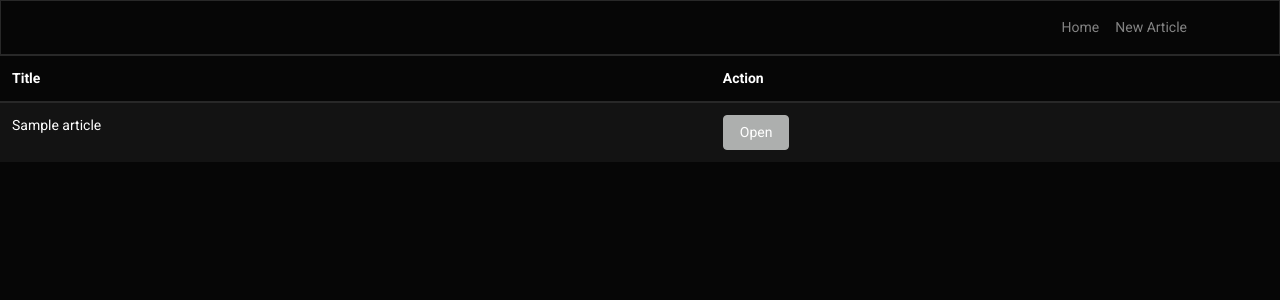
After one commit to Javellin01/symfony-demo, a Symfony app: template symphart/templates/articles/index.html.twig in a window 1280 px wide. The commit adds this page. Shown: the top 300 px of the page. Run offline with Twig, Linux system fonts and the light colour scheme; the template is opened without the code that fills it: most values are stand-ins (such as "Sample title", 1, 10 or a date in 2020); some libraries are stand-ins or nearby versions.

Commit message:
Stage 1 completed

```diff
--- a/symphart/config/bundles.php
+++ b/symphart/config/bundles.php
@@ -2,4 +2,7 @@
 
 return [
     Symfony\Bundle\FrameworkBundle\FrameworkBundle::class => ['all' => true],
+    Sensio\Bundle\FrameworkExtraBundle\SensioFrameworkExtraBundle::class => ['all' => true],
+    Symfony\Bundle\TwigBundle\TwigBundle::class => ['all' => true],
+    Twig\Extra\TwigExtraBundle\TwigExtraBundle::class => ['all' => true],
 ];
--- a/symphart/config/routes.yaml
+++ b/symphart/config/routes.yaml
@@ -1,3 +1,3 @@
 #index:
 #    path: /
-#    controller: App\Controller\DefaultController::index
+#    controller: App\Controller\ArticleController::index
--- a/symphart/public/index.php
+++ b/symphart/public/index.php
@@ -20,5 +20,3 @@ $request = Request::createFromGlobals();
 $response = $kernel->handle($request);
 $response->send();
 $kernel->terminate($request, $response);
-?>
-asdfsa
--- /dev/null
+++ b/symphart/templates/articles/index.html.twig
@@ -0,0 +1,27 @@
+{% extends 'base.html.twig' %}
+{% block title %} SympArt Article {% endblock %}
+
+{% block body %}
+
+    {% if articles %}
+        <table class="table table-striped">
+            <thead>
+                <tr>
+                    <th>Title</th>
+                    <th>Action</th>
+                </tr>
+            </thead>
+            <tbody>
+            {% for article in articles %}
+                <tr>
+                    <td>{{ article }}</td>
+                    <td><a href="/article/1" class="btn btn-dark">Open</a></td>
+                </tr>
+            {% endfor %}
+            </tbody>
+        </table>
+    {% else %}
+        <p>No articles</p>
+    {% endif %}
+
+{% endblock %}
--- /dev/null
+++ b/symphart/templates/base.html.twig
@@ -0,0 +1,19 @@
+<!DOCTYPE html>
+<html>
+    <head>
+        <meta charset="UTF-8">
+        <title>{% block title %}Welcome!{% endblock %}</title>
+        {% block stylesheets %}{% endblock %}
+        <link rel="stylesheet" href="https://bootswatch.com/4/cyborg/bootstrap.min.css">
+    </head>
+    <body>
+        <header>
+            {% include 'includes/navbar.html.twig' %}
+        </header>
+        {% block body %}{% endblock %}
+        {% block javascripts %}{% endblock %}
+    </body>
+    <script src="https://code.jquery.com/jquery-3.3.1.slim.min.js" integrity="sha384-q8i/X+965DzO0rT7abK41JStQIAqVgRVzpbzo5smXKp4YfRvH+8abtTE1Pi6jizo" crossorigin="anonymous"></script>
+    <script src="https://cdnjs.cloudflare.com/ajax/libs/popper.js/1.14.7/umd/popper.min.js" integrity="sha384-UO2eT0CpHqdSJQ6hJty5KVphtPhzWj9WO1clHTMGa3JDZwrnQq4sF86dIHNDz0W1" crossorigin="anonymous"></script>
+    <script src="https://stackpath.bootstrapcdn.com/bootstrap/4.3.1/js/bootstrap.min.js" integrity="sha384-JjSmVgyd0p3pXB1rRibZUAYoIIy6OrQ6VrjIEaFf/nJGzIxFDsf4x0xIM+B07jRM" crossorigin="anonymous"></script>
+</html>
--- /dev/null
+++ b/symphart/templates/includes/navbar.html.twig
@@ -0,0 +1,18 @@
+<nav class="navbar navbar-expand-sm mb3 navbar-dark bg-dark">
+    <div class="container">
+        <button class="navbar-toggler" type="button" data-toggle="collapse" data-target="#mobile-nav">
+            <span class="navbar-toggle-icon"></span>
+        </button>
+
+        <div class="collapse navbar-collapse" id="mobile-nav">
+            <ul class="navbar-nav ml-auto">
+                <li class="nav-item">
+                    <a href="/" class="nav-link">Home</a>
+                </li>
+                <li class="nav-item">
+                    <a href="/article/new" class="nav-link">New Article</a>
+                </li>
+            </ul>
+        </div>
+    </div>
+</nav>
```
Also changed, not shown: symphart/composer.json (+5 -3 lines), symphart/src/Controller/ArticleController.php (added, +23 -0 lines), symphart/src/Controller/BaseController.php (added, +12 -0 lines), 3 other files.
